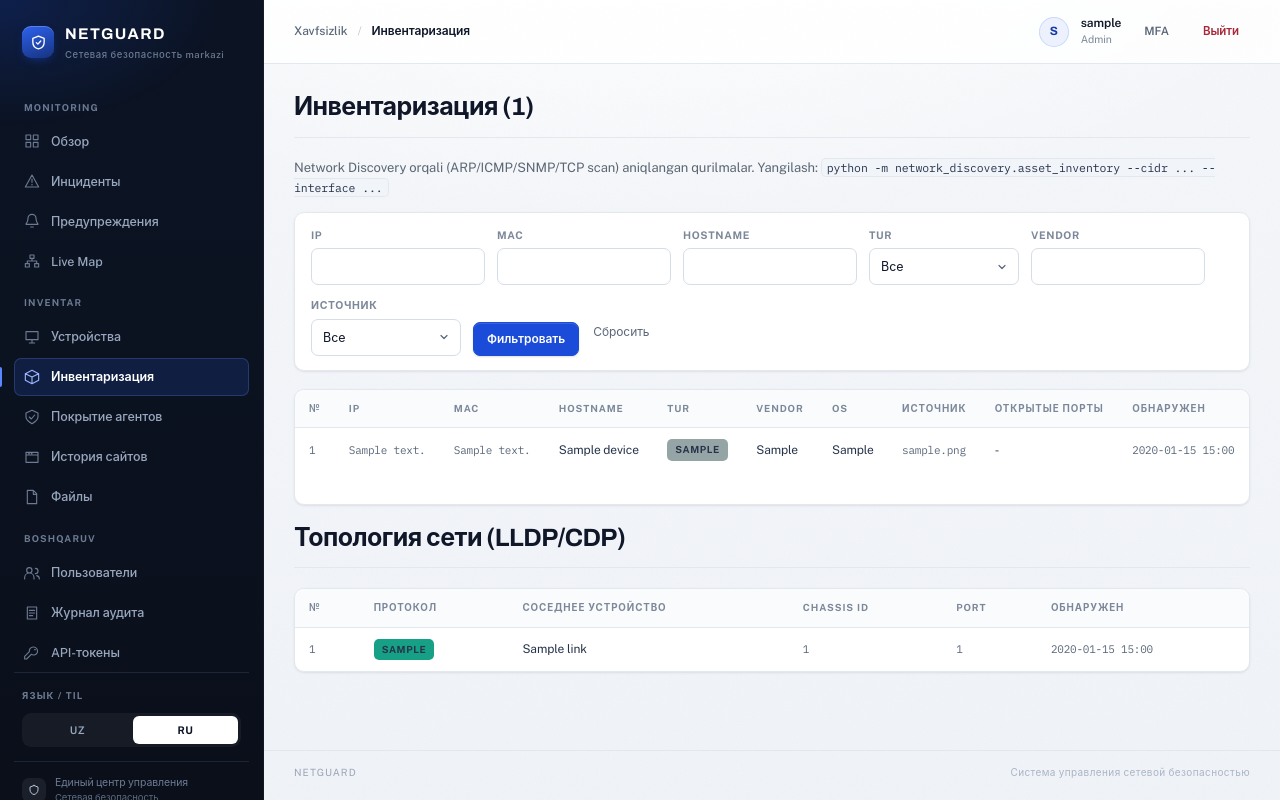
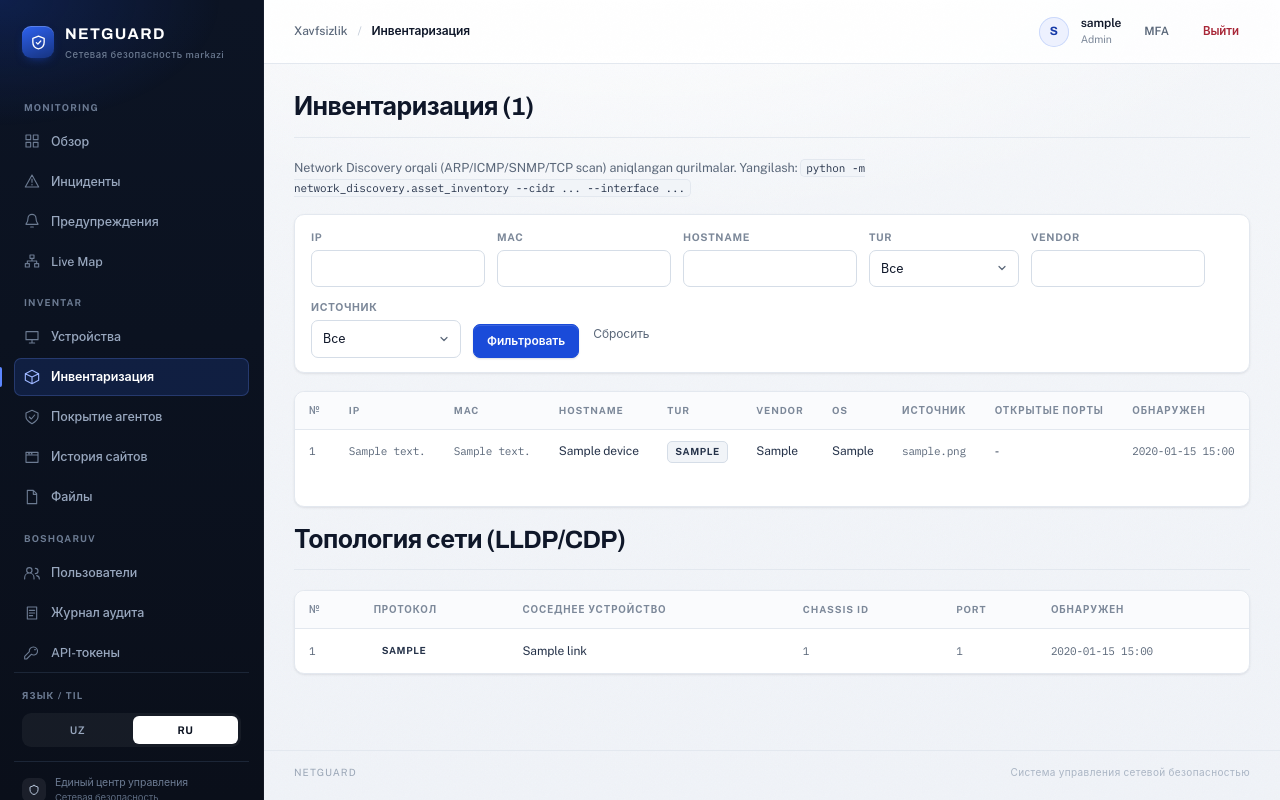
Before and after one commit to sh-isobek/network_security_system, a Flask app: page /asset-inventory in a window 1280 px wide. Run offline with Flask 3, Linux system fonts and the light colour scheme; a user stored in the database is signed in; tables that the repository leaves empty hold one stand-in row (values such as "Sample post"); parts of the project's set-up code (start-up, migrations or seed data) failed here and were passed over.

Commit message:
Redesign dashboard UI: asset_inventory.html

```diff
--- a/dashboard/templates/asset_inventory.html
+++ b/dashboard/templates/asset_inventory.html
@@ -2,7 +2,7 @@
 {% block title %}Asset Inventory - Xavfsizlik Dashboard{% endblock %}
 {% block content %}
 <h1>Asset Inventory ({{ devices | length }})</h1>
-<p style="font-size:13px; color:#5a6673; margin-bottom:14px;">
+<p class="page-lede">
     Network Discovery orqali (ARP/ICMP/SNMP/TCP scan) aniqlangan qurilmalar.
     Yangilash: <code>python -m network_discovery.asset_inventory --cidr ... --interface ...</code>
 </p>
@@ -62,14 +62,14 @@
         <td>{{ d.hostname or '-' }}</td>
         <td>
             {% set type_colors = {'switch': '#3498db', 'router': '#9b59b6', 'printer': '#16a085', 'ups': '#e67e22', 'server': '#c0392b', 'workstation': '#7f8c8d'} %}
-            <span class="badge" style="background: {{ type_colors.get(d.device_type, '#95a5a6') }};">{{ d.device_type }}</span>
+            <span class="badge badge--type badge--type-{{ d.device_type }}">{{ d.device_type }}</span>
         </td>
         <td>{{ d.vendor or '-' }}</td>
         <td>{{ d.os_guess or '-' }}</td>
         <td class="mono">{{ d.discovery_source }}</td>
         <td>
             {% if d.open_ports %}
-            {% for p in d.open_ports[:5] %}<span class="mono" style="font-size:11px; background:#f4f6f8; padding:1px 5px; border-radius:3px; margin-right:3px;">{{ p.port }}/{{ p.service or '?' }}</span>{% endfor %}
+            {% for p in d.open_ports[:5] %}<span class="mono port-chip">{{ p.port }}/{{ p.service or '?' }}</span>{% endfor %}
             {% else %}-{% endif %}
         </td>
         <td class="mono">{{ d.last_discovered_at | local_dt('%Y-%m-%d %H:%M') }}</td>
@@ -87,7 +87,7 @@
     {% for t in topology %}
     <tr>
         <td class="mono">{{ loop.index }}</td>
-        <td><span class="badge" style="background: {% if t.protocol == 'lldp' %}#3498db{% else %}#16a085{% endif %};">{{ t.protocol | upper }}</span></td>
+        <td><span class="badge badge--{{ t.protocol | lower }}">{{ t.protocol | upper }}</span></td>
         <td>{{ t.neighbor_system_name or '-' }}</td>
         <td class="mono">{{ t.neighbor_chassis_id or '-' }}</td>
         <td class="mono">{{ t.neighbor_port_id or '-' }}</td>
```
